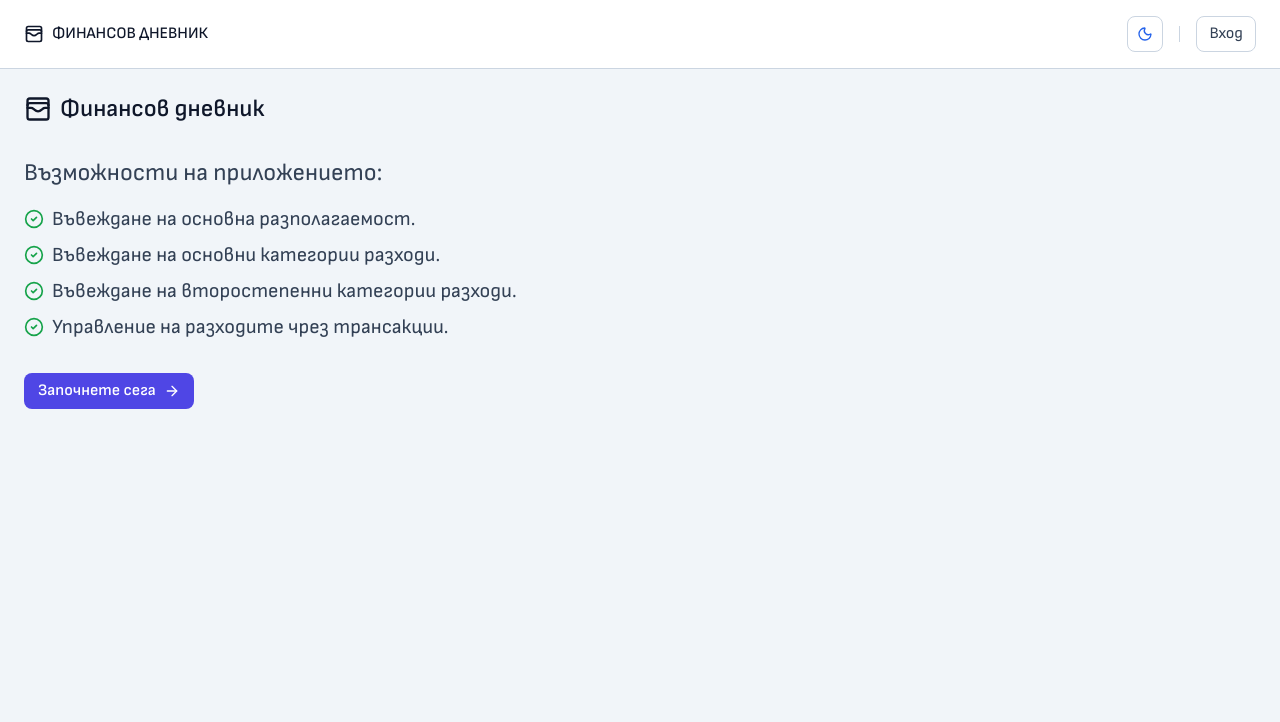
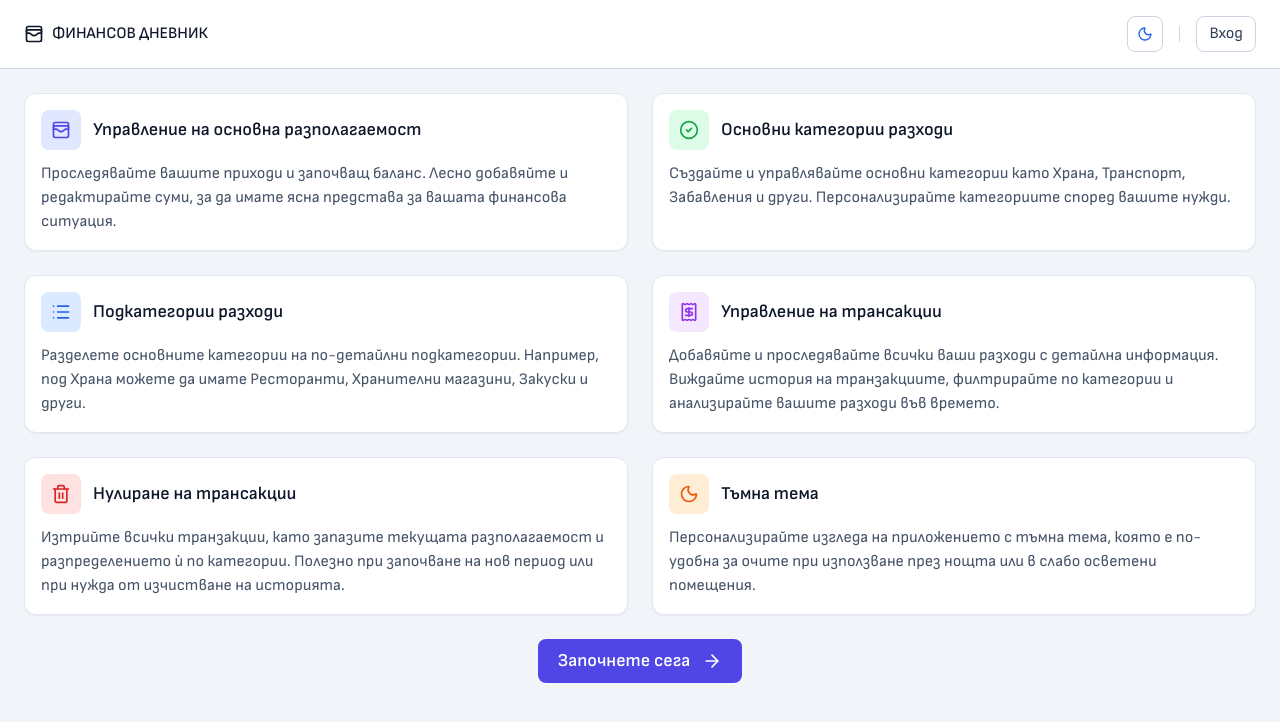
Before and after one commit to XenBG/financial-diary, a Vue app: page / in a window 1280 px wide. Shown: the top 722 px of the page. Built offline with nearby package versions, Linux system fonts and the light colour scheme.

Commit message:
Enhance landing page UI and features for guests

```diff
--- a/src/components/Guest/GuestContainer.vue
+++ b/src/components/Guest/GuestContainer.vue
@@ -2,65 +2,126 @@
     <div class="h-(100%+1.5rem) -my-4 w-full xl:-my-6">
         <div class="h-full overflow-y-auto">
             <div class="flex flex-col gap-4 px-0 py-4 xl:gap-6 xl:py-6">
-                <div class="flex w-full flex-col items-start justify-center gap-4 sm:gap-6 md:gap-8">
-                    <h1 class="flex items-center justify-start gap-2">
-                        <WalletCardsIcon class="h-6 w-6 text-slate-900 dark:text-zinc-100 sm:h-7 sm:w-7" />
-                        <span
-                            class="text-left text-lg font-semibold leading-normal text-slate-900 dark:text-zinc-100 sm:text-xl md:text-2xl"
+                <div class="flex w-full flex-col items-start justify-center gap-4 md:gap-6">
+                    <div class="flex flex-col items-start justify-center gap-4 md:gap-6">
+                        <div class="grid w-full grid-cols-1 gap-4 md:grid-cols-2 md:gap-6">
+                            <div
+                                class="flex flex-col gap-3 rounded-xl border border-slate-200 bg-white p-4 shadow-sm transition-all duration-300 dark:border-zinc-700 dark:bg-zinc-800 dark:shadow-none"
                             >
-                            Финансов дневник
-                        </span>
-                    </h1>
+                                <div class="flex items-center gap-3">
+                                    <div
+                                        class="flex h-10 w-10 items-center justify-center rounded-lg bg-indigo-100 dark:bg-indigo-900"
+                                    >
+                                        <WalletCardsIcon class="h-5 w-5 text-indigo-600 dark:text-indigo-300" />
+                                    </div>
+                                    <h3 class="text-lg font-semibold text-slate-900 dark:text-zinc-100">
+                                        Управление на основна разполагаемост
+                                    </h3>
+                                </div>
+                                <p class="text-base text-slate-600 dark:text-zinc-300">
+                                    Проследявайте вашите приходи и започващ баланс. Лесно добавяйте и редактирайте суми, за да
+                                    имате ясна представа за вашата финансова ситуация.
+                                </p>
+                            </div>
 
-                    <div class="flex flex-col items-start justify-center gap-4">
-                        <p
-                            class="font-base text-left text-lg leading-normal text-slate-700 dark:text-zinc-200 sm:text-xl md:text-2xl"
+                            <div
+                                class="flex flex-col gap-3 rounded-xl border border-slate-200 bg-white p-4 shadow-sm transition-all duration-300 dark:border-zinc-700 dark:bg-zinc-800 dark:shadow-none"
                             >
-                            Възможности на приложението:
+                                <div class="flex items-center gap-3">
+                                    <div
+                                        class="flex h-10 w-10 items-center justify-center rounded-lg bg-green-100 dark:bg-green-900"
+                                    >
+                                        <CircleCheckIcon class="h-5 w-5 text-green-600 dark:text-green-300" />
+                                    </div>
+                                    <h3 class="text-lg font-semibold text-slate-900 dark:text-zinc-100">
+                                        Основни категории разходи
+                                    </h3>
+                                </div>
+                                <p class="text-base text-slate-600 dark:text-zinc-300">
+                                    Създайте и управлявайте основни категории като Храна, Транспорт, Забавления и други.
+                                    Персонализирайте категориите според вашите нужди.
                                 </p>
-                        <ul class="flex flex-col gap-2">
-                            <li class="flex items-center gap-2">
-                                <CircleCheckIcon class="h-4 w-4 text-green-600 dark:text-green-400 sm:h-5 sm:w-5" />
-                                <span
-                                    class="font-base text-left text-base leading-normal text-slate-700 dark:text-zinc-200 sm:text-lg md:text-xl"
+                            </div>
+
+                            <div
+                                class="flex flex-col gap-3 rounded-xl border border-slate-200 bg-white p-4 shadow-sm transition-all duration-300 dark:border-zinc-700 dark:bg-zinc-800 dark:shadow-none"
                             >
-                                    Въвеждане на основна разполагаемост.
-                                </span>
-                            </li>
-                            <li class="flex items-center gap-2">
-                                <CircleCheckIcon class="h-4 w-4 text-green-600 dark:text-green-400 sm:h-5 sm:w-5" />
-                                <span
-                                    class="font-base text-left text-base leading-normal text-slate-700 dark:text-zinc-200 sm:text-lg md:text-xl"
+                                <div class="flex items-center gap-3">
+                                    <div
+                                        class="flex h-10 w-10 items-center justify-center rounded-lg bg-blue-100 dark:bg-blue-900"
                                     >
-                                    Въвеждане на основни категории разходи.
-                                </span>
-                            </li>
-                            <li class="flex items-center gap-2">
-                                <CircleCheckIcon class="h-4 w-4 text-green-600 dark:text-green-400 sm:h-5 sm:w-5" />
-                                <span
-                                    class="font-base text-left text-base leading-normal text-slate-700 dark:text-zinc-200 sm:text-lg md:text-xl"
+                                        <ListIcon class="h-5 w-5 text-blue-600 dark:text-blue-300" />
+                                    </div>
+                                    <h3 class="text-lg font-semibold text-slate-900 dark:text-zinc-100">Подкатегории разходи</h3>
+                                </div>
+                                <p class="text-base text-slate-600 dark:text-zinc-300">
+                                    Разделете основните категории на по-детайлни подкатегории. Например, под Храна можете да имате
+                                    Ресторанти, Хранителни магазини, Закуски и други.
+                                </p>
+                            </div>
+
+                            <div
+                                class="flex flex-col gap-3 rounded-xl border border-slate-200 bg-white p-4 shadow-sm transition-all duration-300 dark:border-zinc-700 dark:bg-zinc-800 dark:shadow-none"
                             >
-                                    Въвеждане на второстепенни категории разходи.
-                                </span>
-                            </li>
-                            <li class="flex items-center gap-2">
-                                <CircleCheckIcon class="h-4 w-4 text-green-600 dark:text-green-400 sm:h-5 sm:w-5" />
-                                <span
-                                    class="font-base text-left text-base leading-normal text-slate-700 dark:text-zinc-200 sm:text-lg md:text-xl"
+                                <div class="flex items-center gap-3">
+                                    <div
+                                        class="flex h-10 w-10 items-center justify-center rounded-lg bg-purple-100 dark:bg-purple-900"
                                     >
-                                    Управление на разходите чрез трансакции.
-                                </span>
-                            </li>
-                        </ul>
+                                        <ReceiptIcon class="h-5 w-5 text-purple-600 dark:text-purple-300" />
+                                    </div>
+                                    <h3 class="text-lg font-semibold text-slate-900 dark:text-zinc-100">
+                                        Управление на трансакции
+                                    </h3>
+                                </div>
+                                <p class="text-base text-slate-600 dark:text-zinc-300">
+                                    Добавяйте и проследявайте всички ваши разходи с детайлна информация. Виждайте история на
+                                    транзакциите, филтрирайте по категории и анализирайте вашите разходи във времето.
+                                </p>
+                            </div>
+
+                            <div
+                                class="flex flex-col gap-3 rounded-xl border border-slate-200 bg-white p-4 shadow-sm transition-all duration-300 dark:border-zinc-700 dark:bg-zinc-800 dark:shadow-none"
+                            >
+                                <div class="flex items-center gap-3">
+                                    <div class="flex h-10 w-10 items-center justify-center rounded-lg bg-red-100 dark:bg-red-900">
+                                        <Trash2Icon class="h-5 w-5 text-red-600 dark:text-red-300" />
+                                    </div>
+                                    <h3 class="text-lg font-semibold text-slate-900 dark:text-zinc-100">
+                                        Нулиране на трансакции
+                                    </h3>
+                                </div>
+                                <p class="text-base text-slate-600 dark:text-zinc-300">
+                                    Изтрийте всички транзакции, като запазите текущата разполагаемост и разпределението ѝ по
+                                    категории. Полезно при започване на нов период или при нужда от изчистване на историята.
+                                </p>
+                            </div>
+
+                            <div
+                                class="flex flex-col gap-3 rounded-xl border border-slate-200 bg-white p-4 shadow-sm transition-all duration-300 dark:border-zinc-700 dark:bg-zinc-800 dark:shadow-none"
+                            >
+                                <div class="flex items-center gap-3">
+                                    <div
+                                        class="flex h-10 w-10 items-center justify-center rounded-lg bg-orange-100 dark:bg-orange-900"
+                                    >
+                                        <MoonIcon class="h-5 w-5 text-orange-600 dark:text-orange-300" />
+                                    </div>
+                                    <h3 class="text-lg font-semibold text-slate-900 dark:text-zinc-100">Тъмна тема</h3>
+                                </div>
+                                <p class="text-base text-slate-600 dark:text-zinc-300">
+                                    Персонализирайте изгледа на приложението с тъмна тема, която е по-удобна за очите при
+                                    използване през нощта или в слабо осветени помещения.
+                                </p>
+                            </div>
+                        </div>
                     </div>
 
                     <button
-                        class="flex items-center justify-center gap-2 rounded-lg bg-indigo-600 px-3.5 py-2.5 transition-all duration-300 hover:bg-indigo-700 focus:outline-none focus:ring-2 focus:ring-indigo-600 focus:ring-offset-2 focus:ring-offset-white dark:bg-indigo-600 dark:hover:bg-indigo-700 dark:focus:ring-indigo-700 dark:focus:ring-offset-zinc-900"
+                        class="mx-auto flex items-center justify-center gap-3 rounded-lg bg-indigo-600 px-5 py-3 text-lg transition-all duration-300 hover:bg-indigo-700 focus:bg-indigo-700 focus:outline-none dark:bg-indigo-600 dark:hover:bg-indigo-700 dark:focus:bg-indigo-700"
                         type="button"
                         @click.prevent="authStore.login"
                     >
-                        <span class="text-base font-semibold leading-none text-white">Започнете сега</span>
-                        <ArrowRightIcon class="h-4 w-4 text-white" />
+                        <span class="text-lg font-semibold leading-none text-white">Започнете сега</span>
+                        <ArrowRightIcon class="h-5 w-5 text-white" />
                     </button>
                 </div>
             </div>
@@ -69,7 +130,15 @@
 </template>
 
 <script setup>
-    import { ArrowRightIcon, CircleCheckIcon, WalletCardsIcon } from 'lucide-vue-next'
+    import {
+        ArrowRightIcon,
+        CircleCheckIcon,
+        ListIcon,
+        MoonIcon,
+        ReceiptIcon,
+        Trash2Icon,
+        WalletCardsIcon,
+    } from 'lucide-vue-next'
 
     import { useAuthStore } from '@/stores/auth'
 
```
Lines whose indentation alone changed are shown as unchanged.
